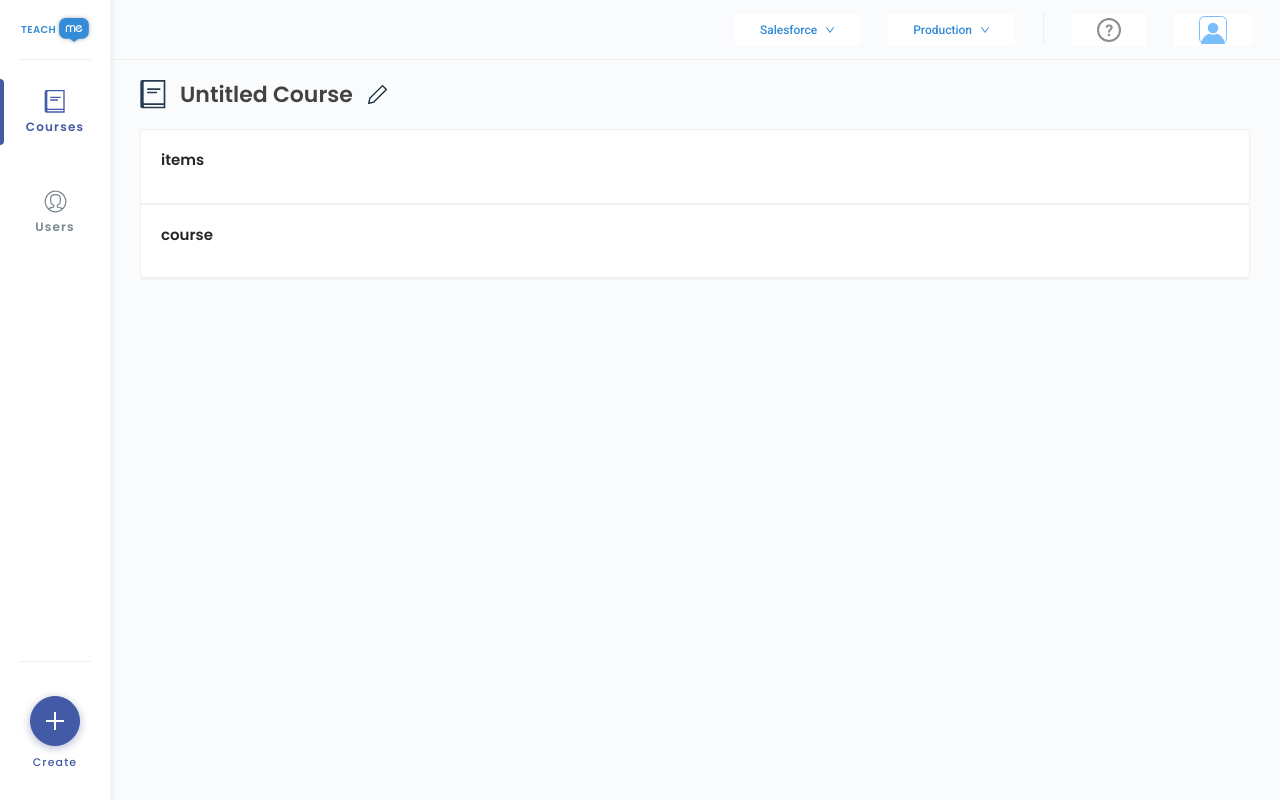
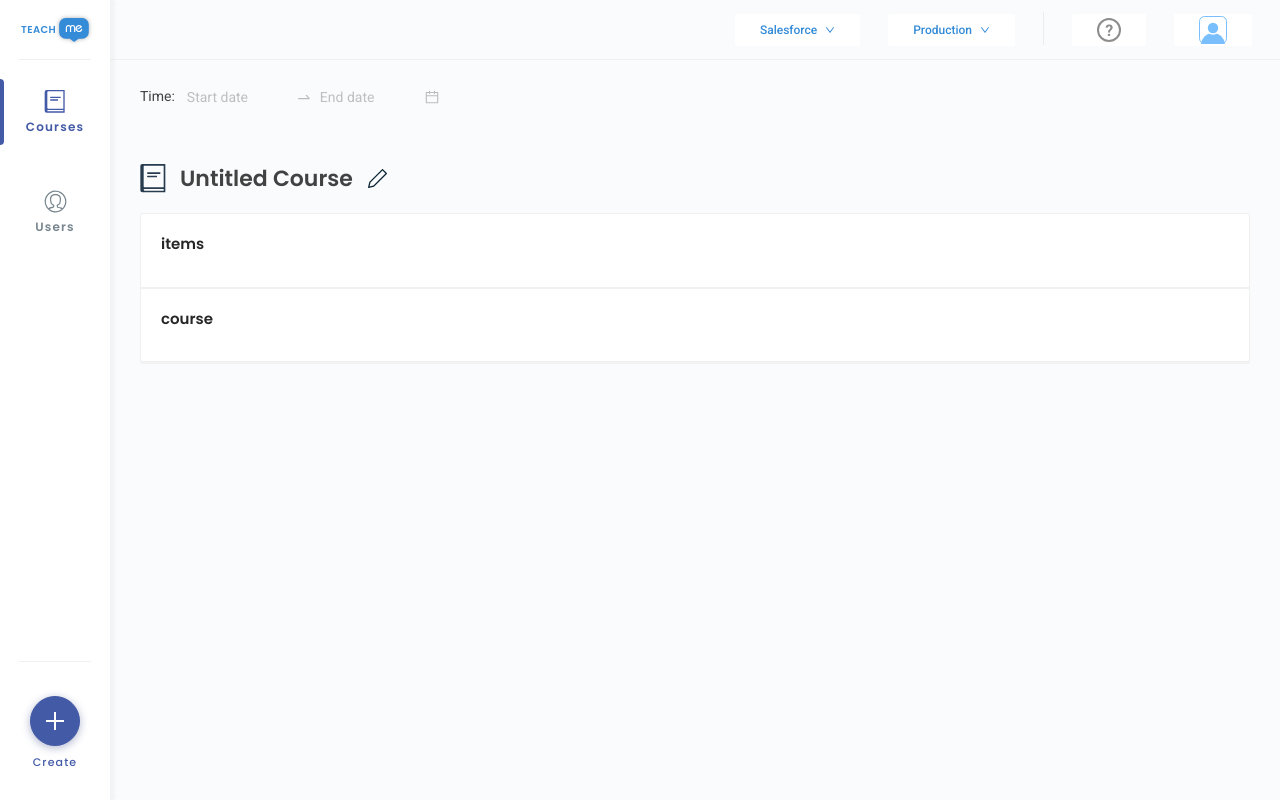
Before and after one commit to delta94/teachme-admin, a React (Create React App) app: page /course-editor/new in a window 1280 px wide. Built offline with nearby package versions, Linux system fonts and the light colour scheme; what @walkme/editor-sdk would draw is missing.

Commit message:
Fixed svg , spaces , added screenheader component, and naming

```diff
--- a/src/components/Screen/CourseEditorScreen/index.tsx
+++ b/src/components/Screen/CourseEditorScreen/index.tsx
@@ -1,7 +1,8 @@
 import React, { ReactElement, useState } from 'react';
 
 import WMCard from '../../common/WMCard';
-import EditableTitle from '../../common/  EditableTitle';
+import EditableTitle from '../../common/ EditableTitle';
+import ScreenHeader from '../../common/ScreenHeader';
 
 export default function CourseEditorScreen(): ReactElement {
   const [courseTitle, setCourseTitle] = useState('Untitled Course');
@@ -12,6 +13,7 @@ export default function CourseEditorScreen(): ReactElement {
 
   return (
     <>
+      <ScreenHeader title="" />
       <EditableTitle onBlur={onBlur} value={courseTitle} />
       <WMCard title="items" />
       <WMCard title="course" />
--- a/src/components/Screen/index.tsx
+++ b/src/components/Screen/index.tsx
@@ -1,6 +1,6 @@
 import React, { ReactElement } from 'react';
+import { Switch, Route, Redirect } from 'react-router-dom';
 
-import { Switch, Route, Redirect } from 'react-router-dom';
 import {
   COURSES_ROUTE,
   COURSE_ROUTE,
--- a/src/components/common/  EditableTitle/index.tsx
+++ b/src/components/common/ EditableTitle/index.tsx
@@ -45,7 +45,6 @@ export default function EditableTitle({
         <Icon type={IconType.Pencil} className={classes['pencil-icon']} />
       </div>
       <WMInput
-        placeholder="Untitled Course"
         className={cc([classes['input-title'], { [classes['hidden']]: !showInputText }])}
         onBlur={onInputBlur}
         onChange={onChange}
--- a/src/components/common/  EditableTitle/style.module.scss
+++ b/src/components/common/ EditableTitle/style.module.scss
@@ -10,7 +10,6 @@
     left: 40px;
     color: var(--neutral900);
     font-family: var(--font-secondary), sans-serif;
-    width: 400px;
     height: 30px;
     border: none;
     background-color: transparent;
@@ -35,6 +34,7 @@
   }
 
   .input-title {
+    width: 400px;
     border-bottom: 1px solid transparent;
     border-radius: 0;
 
```
Also changed, not shown: src/images/icons/event-course.svg, src/images/icons/pencil.svg.
